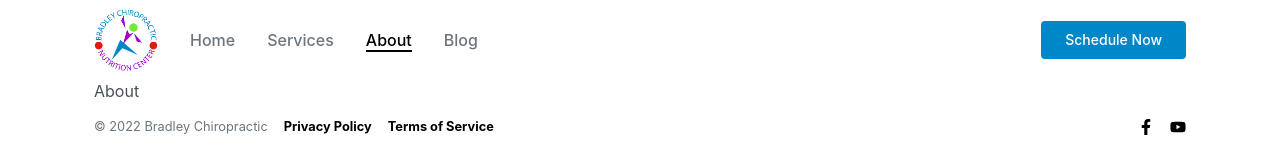
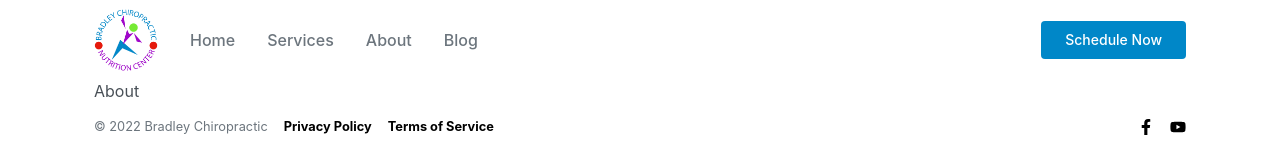
Before and after one commit to joshuabradley012/bradleychiropractic, a Next.js app: page /about in a window 1280 px wide. Shown: the top 160 px of the page. Built offline with nearby package versions, Linux system fonts and the light colour scheme.

Commit message:
Close nav when clicked on mobile

```diff
--- a/components/navbar.js
+++ b/components/navbar.js
@@ -15,6 +15,8 @@ export default function Navbar() {
 
   const toggleNav = () => setNavOpen(!isNavOpen);
 
+  const handleNavigation = () => setNavOpen(false);
+
   return (
     <div className={styles.navbarWrapper}>
       <nav className={styles.navbar}>
@@ -31,7 +33,7 @@ export default function Navbar() {
             </a>
           </ActiveLink>
 
-          <Navlinks className="d-none d-md-flex" />
+          <Navlinks className="d-none d-md-flex" handleClick={handleNavigation} />
 
           <div className={styles.cta}>
             <ActiveLink href="/contact" activeClassName={styles.active}>
@@ -56,7 +58,7 @@ export default function Navbar() {
         [styles.drawerOpen]: isNavOpen,
       })}>
         <div className={cn('container', styles.navbarContainer)}>
-          <Navlinks />
+          <Navlinks handleClick={handleNavigation} />
         </div>
       </nav>
     </div>
--- a/components/navlinks.js
+++ b/components/navlinks.js
@@ -3,21 +3,33 @@ import styles from '../styles/navlinks.module.scss';
 
 import ActiveLink from './active-link';
 
-export default function Navlinks({ className }) {
+export default function Navlinks({ className, handleClick }) {
+  const links = [
+    {
+      href: '/',
+      name: 'Home',
+    },
+    {
+      href: '/services',
+      name: 'Services',
+    },
+    {
+      href: 'about',
+      name: 'About',
+    },
+    {
+      href: '/blog',
+      name: 'Blog',
+    },
+  ];
+
   return (
     <div className={cn(styles.links, className)}>
-      <ActiveLink href="/" activeClassName={styles.active}>
-        <a className={styles.link}><span className={styles.linkInner}>Home</span></a>
-      </ActiveLink>
-      <ActiveLink href="/services" activeClassName={styles.active}>
-        <a className={styles.link}><span className={styles.linkInner}>Services</span></a>
-      </ActiveLink>
-      <ActiveLink href="/about" activeClassName={styles.active}>
-        <a className={styles.link}><span className={styles.linkInner}>About</span></a>
-      </ActiveLink>
-      <ActiveLink href="/blog" activeClassName={styles.active}>
-        <a className={styles.link}><span className={styles.linkInner}>Blog</span></a>
-      </ActiveLink>
+      {links.map(link => (
+        <ActiveLink href={link.href} activeClassName={styles.active}>
+          <a className={styles.link} onClick={handleClick}><span className={styles.linkInner}>{link.name}</span></a>
+        </ActiveLink>
+      ))}
     </div>
   );
 }
```
